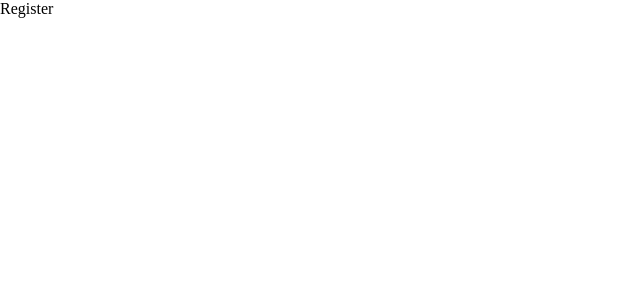
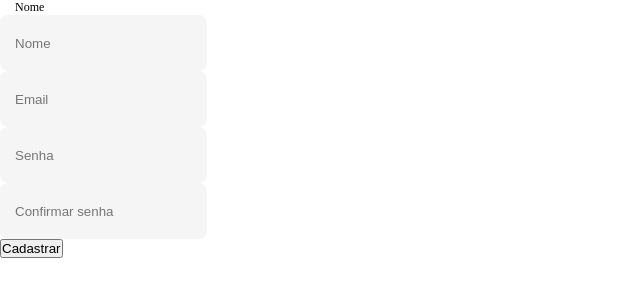
Before and after one commit to Kenzie-Academy-Brasil-Developers/react-entrega-hamburgueria-v2-gpmlad, a React (Create React App) app: page /register in a window 1280 px wide. Shown: the top 300 px of the page, without its empty margins (0-640 px from the left). Built offline with nearby package versions, Linux system fonts and the light colour scheme.

Commit message:
feat: create register form

```diff
--- a/src/components/Form/Input/style.ts
+++ b/src/components/Form/Input/style.ts
@@ -2,4 +2,37 @@ import styled from "styled-components";
 
 export const StyledInput = styled.fieldset`
 
+  border: none;
+  transition: 1s ease;
+
+  legend{
+    transition: 1s ease;
+    display: none;
+  }
+
+  &:hover{
+    border: 1px solid black;
+    border-radius: 8px;
+  }
+
+  &:hover legend{
+
+    display: unset;
+    margin-left: 15px;
+    font-size: 12px;
+  }
+
+  input{
+    border-radius: 8px;
+    background-color: var(--color-gray-0);
+    border: none;
+    padding: 20.5px 15px;
+    transition: 1s ease;
+    outline: none;
+  }
+
+  &:hover input{
+    background-color: transparent;
+    padding: 8.5px 15px 12.5px 15px;
+  }
 `
--- a/src/components/Form/LoginForm/index.tsx
+++ b/src/components/Form/LoginForm/index.tsx
@@ -8,7 +8,9 @@ import { iUserLogin } from "../../../contexts/UserContext"
 export function LoginForm(){
 
   const {register, handleSubmit, formState:{errors}} = useForm<iUserLogin>({
-    resolver: yupResolver(loginSchema)}
+    resolver: yupResolver(loginSchema),
+    mode: "onBlur"
+  }
   )
 
   const submit:SubmitHandler<iUserLogin> = (data) => {
@@ -18,7 +20,11 @@ export function LoginForm(){
   return (
     <form onSubmit={handleSubmit(submit)}>
       <Input disabled={false} id="name" legend="Nome" placeholder="Nome"  register={register('name')}  type='text'/>
+      {errors.name?.message}
+
       <Input disabled={false} id="password" legend="Senha" placeholder="Senha"  register={register('password')}  type='password'/>
+      {errors.password?.message}
+
       <button type="submit">Enviar</button>
     </form>
   )
--- /dev/null
+++ b/src/components/Form/RegisterForm/index.tsx
@@ -0,0 +1,33 @@
+import { yupResolver } from "@hookform/resolvers/yup";
+import { SubmitHandler, useForm } from "react-hook-form";
+import { iUserRegister } from "../../../contexts/UserContext";
+import { Input } from "../Input";
+import { registerSchema } from "./registerSchema";
+
+export function RegisterForm(){
+
+  const {register,handleSubmit, formState:{errors}} = useForm<iUserRegister>({
+    resolver: yupResolver(registerSchema),
+    mode: "onBlur"
+  })
+
+  const submit:SubmitHandler<iUserRegister> = (data) => {console.log(data)}
+
+  return(
+    <form onSubmit={handleSubmit(submit)}>
+      <Input disabled={false} id="name" legend="Nome" placeholder="Nome"  register={register('name')}  type='text'/>
+      {errors.name?.message}
+
+      <Input disabled={false} id="email" legend="Email" placeholder="Email"  register={register('email')}  type='email'/>
+      {errors.email?.message}
+
+      <Input disabled={false} id="password" legend="Senha" placeholder="Senha"  register={register('password')}  type='password'/>
+      {errors.password?.message}
+
+      <Input disabled={false} id="confirmPassword" legend="Confirmar senha" placeholder="Confirmar senha"  register={register('confirmPassword')}  type='password'/>
+      {errors.confirmPassword?.message}
+
+      <button type="submit">Cadastrar</button>
+    </form>
+  )
+}
--- /dev/null
+++ b/src/components/Form/RegisterForm/registerSchema.ts
@@ -0,0 +1,12 @@
+import * as yup from 'yup'
+
+export const registerSchema = yup.object().shape({
+  name: yup.string().required('O nome é obrigatório').min(3,'Mínimo de 3 caracteres').max(30, 'Máximo de 30 caracteres'),
+
+  email: yup.string().required('Endereço de e-mail é obrigatório').email('É necessário fornecer um e-mail válido'),
+
+  password: yup.string().required('Senha obrigatória').matches(/(?=.*?[A-Z])/, 'Necessário uma letra maiúscula').matches(/(?=.*?[a-z])/, 'Necessário uma letra minúscula').matches(/(?=.*?[0-9])/,'Necessário um número').matches(/(?=.*?[#?!@$%^&*-])/,'Necessário um caractere especial').min(8,'É necessário uma senha de pelo menos oito caracteres'),
+
+  confirmPassword: yup.string().required('Confirme sua senha').oneOf([yup.ref('password')],'A senha informada não coincide'),
+
+})
--- a/src/contexts/UserContext.tsx
+++ b/src/contexts/UserContext.tsx
@@ -15,6 +15,7 @@ export interface iUserRegister{
   name: string;
   email:string;
   password: string;
+  confirmPassword: string
 }
 
 interface iProducts{
--- a/src/pages/Register/index.tsx
+++ b/src/pages/Register/index.tsx
@@ -1,7 +1,9 @@
+import { RegisterForm } from "../../components/Form/RegisterForm";
+
 export function Register(){
   return(
     <>
-    Register
+    <RegisterForm/>
     </>
   )
 }
--- a/src/styles/global.ts
+++ b/src/styles/global.ts
@@ -6,9 +6,9 @@ export const Global = createGlobalStyle`
     --color-primary-50: #93d7af;
     --color-secondary: #eb5757;
 
-    --color-gray-100: #333333;
-    --color-gray-50: #828282;
-    --color-gray-20: #e0e0e0;
+    --color-gray-600: #333333;
+    --color-gray-300: #828282;
+    --color-gray-100: #e0e0e0;
     --color-gray-0: #f5f5f5;
 
 
```
Also changed, not shown: src/components/Button/style.ts (added, +39 -0 lines).
